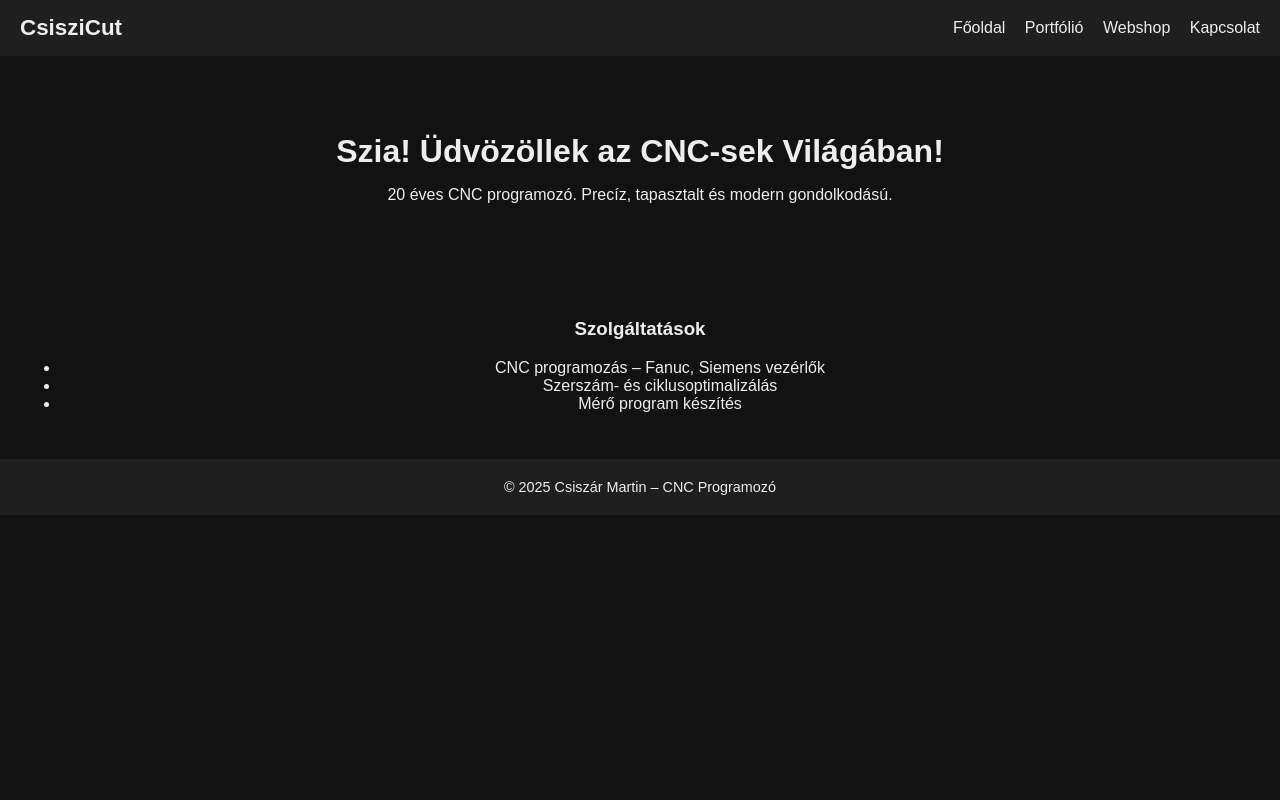
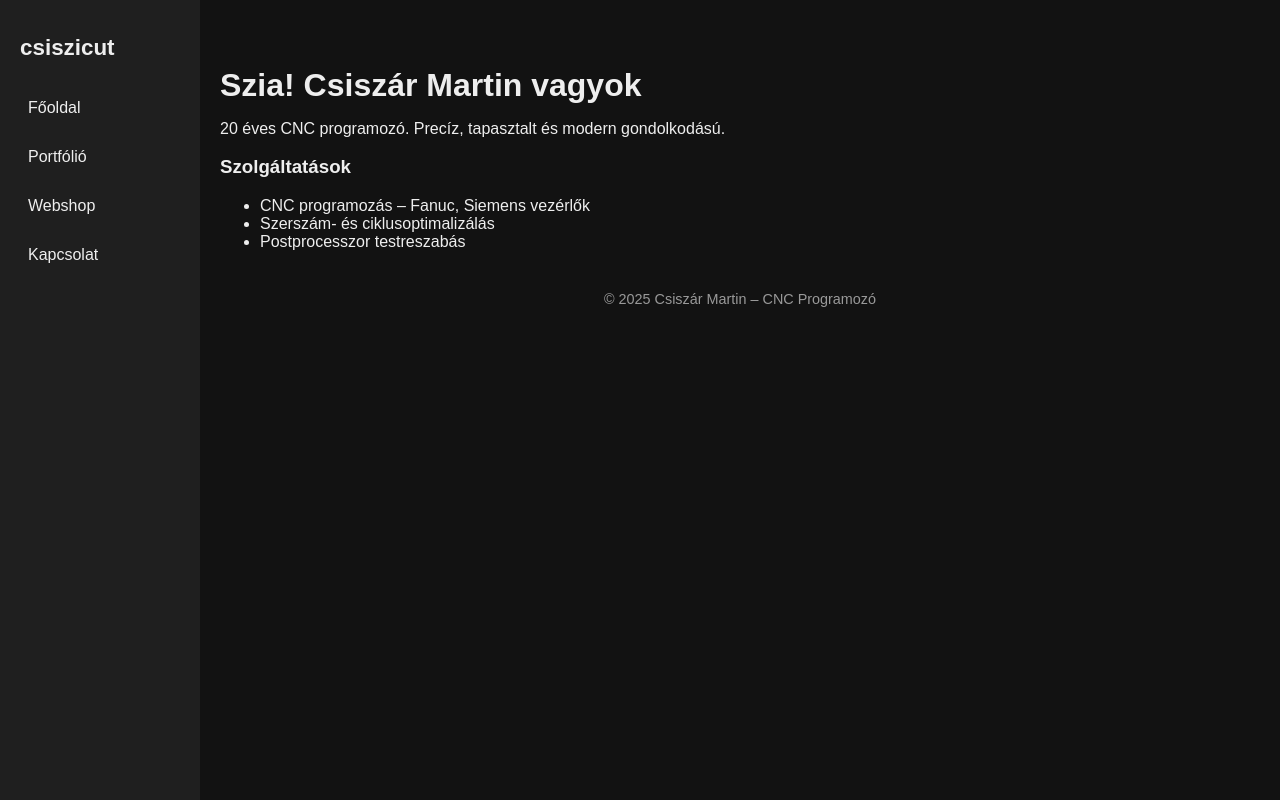
Before and after one commit to martin8756/csiszarmartincnc, a plain HTML site: page index.html in a window 1280 px wide. Drawn offline with Linux system fonts and the light colour scheme.

Commit message:
Update index.html

```diff
--- a/index.html
+++ b/index.html
@@ -10,70 +10,92 @@
       font-family: Arial, sans-serif;
       background-color: #121212;
       color: #eee;
+      display: flex;
     }
-    header {
-      background: #1f1f1f;
-      padding: 15px 20px;
-      display: flex;
-      justify-content: space-between;
-      align-items: center;
+
+    /* Oldalsó menü */
+    .sidebar {
+      width: 200px;
+      background-color: #1f1f1f;
+      height: 100vh;
+      padding: 20px;
+      box-sizing: border-box;
+      position: fixed;
+      top: 0;
+      left: 0;
     }
-    header h1 {
-      margin: 0;
+
+    .sidebar h1 {
       font-size: 1.4rem;
+      margin-bottom: 30px;
     }
-    nav a {
+
+    .sidebar nav a {
+      display: block;
       color: #eee;
       text-decoration: none;
-      margin-left: 15px;
+      margin-bottom: 15px;
+      padding: 8px;
+      border-radius: 4px;
     }
-    .hero {
-      text-align: center;
-      padding: 50px 20px;
+
+    .sidebar nav a:hover {
+      background-color: #333;
     }
+
+    /* Tartalom */
+    .content {
+      margin-left: 200px;
+      padding: 40px 20px;
+      flex: 1;
+    }
+
     .hero h2 {
       font-size: 2rem;
       margin-bottom: 10px;
     }
-    .section {
+
+    footer {
+      margin-top: 40px;
+      font-size: 0.9rem;
       text-align: center;
-      padding: 30px 20px;
-    }
-    footer {
-      background: #1f1f1f;
-      text-align: center;
-      padding: 20px;
-      font-size: 0.9rem;
+      color: #999;
     }
   </style>
 </head>
 <body>
-  <header>
-    <h1>CsisziCut</h1>
+
+  <!-- Oldalsáv -->
+  <div class="sidebar">
+    <h1>csiszicut</h1>
     <nav>
       <a href="index.html">Főoldal</a>
       <a href="portfolio.html">Portfólió</a>
-      <a href="#">Webshop</a>
-      <a href="#">Kapcsolat</a>
+      <a href="webshop.html">Webshop</a>
+      <a href="kapcsolat.html">Kapcsolat</a>
     </nav>
-  </header>
+  </div>
 
+  <!-- Tartalom -->
+  <div class="content">
     <section class="hero">
-    <h2>Szia! Üdvözöllek az CNC-sek Világában!</h2>
+      <h2>Szia! Csiszár Martin vagyok</h2>
       <p>20 éves CNC programozó. Precíz, tapasztalt és modern gondolkodású.</p>
     </section>
 
-  <section class="section">
+    <section>
       <h3>Szolgáltatások</h3>
       <ul>
         <li>CNC programozás – Fanuc, Siemens vezérlők</li>
         <li>Szerszám- és ciklusoptimalizálás</li>
-      <li>Mérő program készítés</li>
+        <li>Postprocesszor testreszabás</li>
       </ul>
     </section>
 
     <footer>
       &copy; 2025 Csiszár Martin – CNC Programozó
     </footer>
+  </div>
+
 </body>
 </html>
```
Lines whose indentation alone changed are shown as unchanged.
